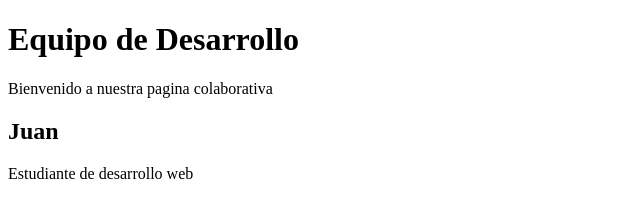
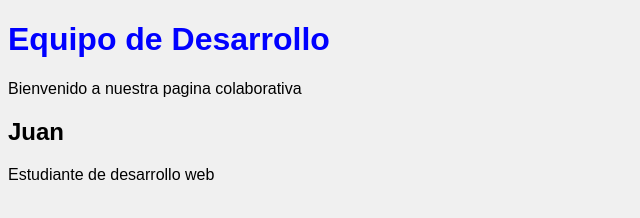
Before and after one commit to Miguel202520/S9-S2-T1, a plain HTML site: page index.html in a window 1280 px wide. Shown: the whole page, without its empty margins (0-640 px from the left). Drawn offline with Linux system fonts and the light colour scheme.

Commit message:
Se agrega el estilo

```diff
--- a/index.html
+++ b/index.html
@@ -2,6 +2,7 @@
 <html>
     <head>
         <title>Presentacióm del Equipo</title>
+        <link rel="stylesheet" href="styles.css">
     </head>
 </html>
 <body>
--- /dev/null
+++ b/styles.css
@@ -0,0 +1,8 @@
+body {
+    font-family: Arial;
+    background-color: #f0f0f0;
+}
+
+h1 {
+    color: blue;
+}
```
